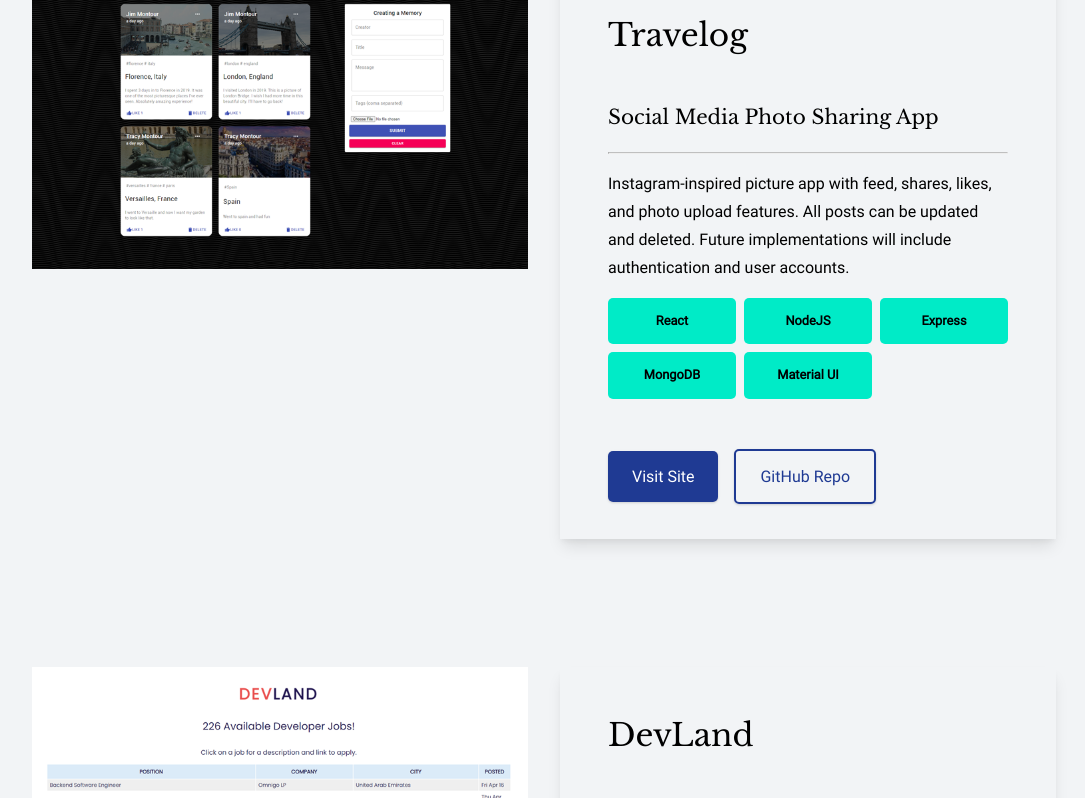
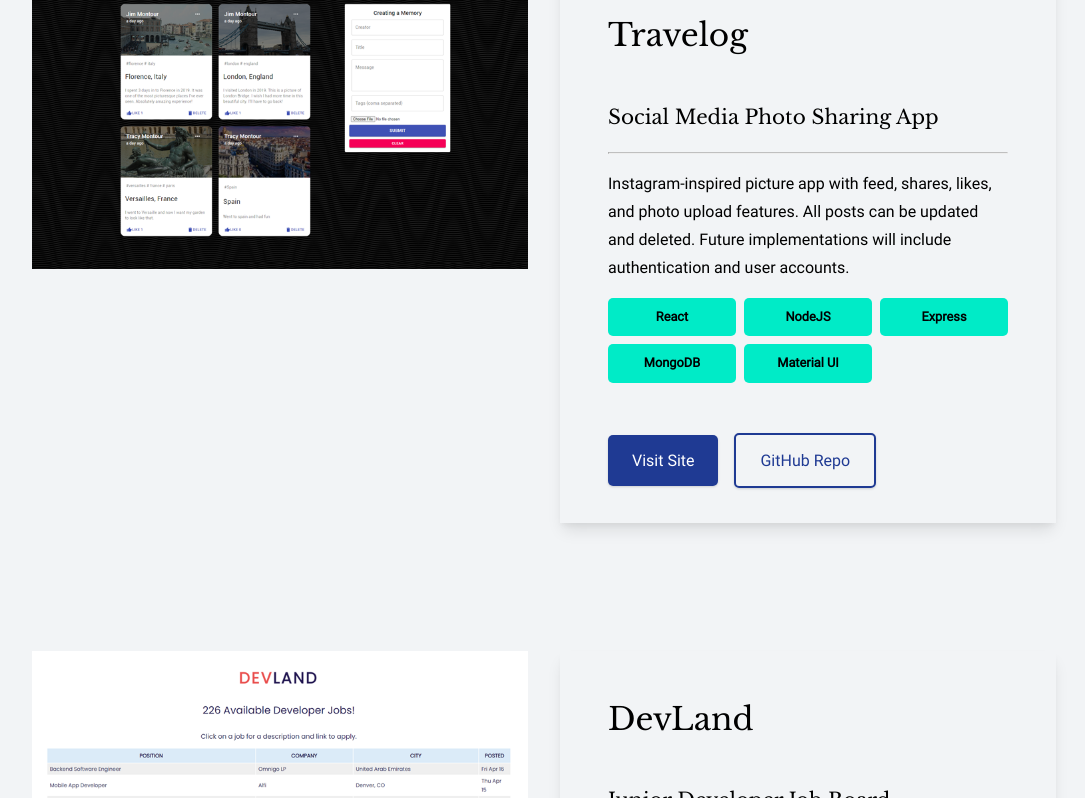
Before and after one commit to jimmontour/portfolio, a React (Create React App) app: page / in a window 1280 px wide. Shown: the part 2631-3429 px from the top of the page, without its empty margins (96-1181 px from the left). Built offline with nearby package versions, Linux system fonts and the light colour scheme.

Commit message:
fix skills media query style

```diff
--- a/src/components/home/Projects.js
+++ b/src/components/home/Projects.js
@@ -38,10 +38,16 @@ export default function Projects() {
        border-radius: 5px;
        font-size: 0.8rem;
        text-align: center;
-       padding: .75rem 1rem;
+       padding: .5rem .75rem;
      }
      .tech-list {
-       margin: 1rem 0 2rem 0;
+        display: grid;
+        grid-template-columns: 1fr 1fr 1fr;
+        gap: .5rem;
+        @media (max-width: 960px) {
+         display: grid;
+
+       }
      }
      .project-buttons {
        margin-top: 4rem;
@@ -59,10 +65,9 @@ export default function Projects() {
        box-shadow: var(--level-3);
        padding: 3rem;
      }
-     .tech-list {
-        display: grid;
-        grid-template-columns: 1fr 1fr 1fr;
-        gap: .5rem;
+
+     .project-screenshot {
+
      }
    `;
 
@@ -77,7 +82,7 @@ export default function Projects() {
           <h2 className="text-center heading-margin">Projects</h2>
           {/* Projects start here */}
           <ProjectStyle class="project">
-            <div>
+            <div  >
               <img
                 src={Travelog}
                 alt="project snapshot"
--- a/src/styles/HeroStyles.js
+++ b/src/styles/HeroStyles.js
@@ -5,7 +5,14 @@ const HeroStyles = styled.div`
   h1 {
     font-size: 6rem;
     color: var(--white);
+      @media (max-width: 600px) {
+         font-size: 4rem;
+       }
+      @media (max-width: 400px) {
+       font-size: 3rem;
+      }
   }
+
   a {
     margin: 0 1rem;
     color: #fff;
--- a/src/styles/MediaQueries.js
+++ b/src/styles/MediaQueries.js
@@ -27,10 +27,8 @@ const MediaQueries = createGlobalStyle`
 
 }
 
-@media (🤵 -width: 340px) {
-   .navigation {
+@media (max-width: 340px) {
 
-   }
 }
 `;
 
```
